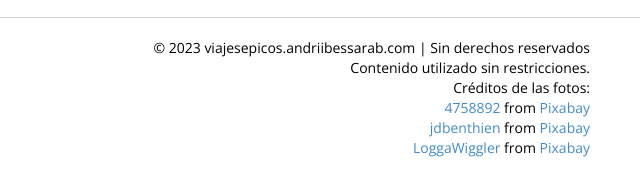
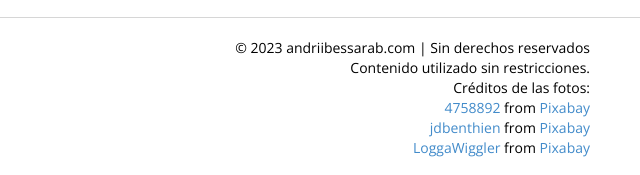
Before and after one commit to andriibessarab/viajesepicos, a plain HTML site: page index.html in a window 1280 px wide. Shown: the part 1685-1860 px from the top of the page, 640-1280 px from the left. Drawn offline with nearby package versions, Linux system fonts and the light colour scheme.

Commit message:
modify footer

```diff
--- a/index.html
+++ b/index.html
@@ -175,7 +175,7 @@
 
 <!--FOOTER SECTION -->
 <div id="footer">
-    © 2023 viajesepicos.andriibessarab.com | Sin derechos reservados
+    © 2023 andriibessarab.com | Sin derechos reservados
     <br/>Contenido utilizado sin restricciones.
     <br/>Créditos de las fotos:
     <br/><a href="https://pixabay.com/users/4758892-4758892/?utm_source=link-attribution&utm_medium=referral&utm_campaign=image&utm_content=2135770">4758892</a> from <a href="https://pixabay.com//?utm_source=link-attribution&utm_medium=referral&utm_campaign=image&utm_content=2135770">Pixabay</a>
```
